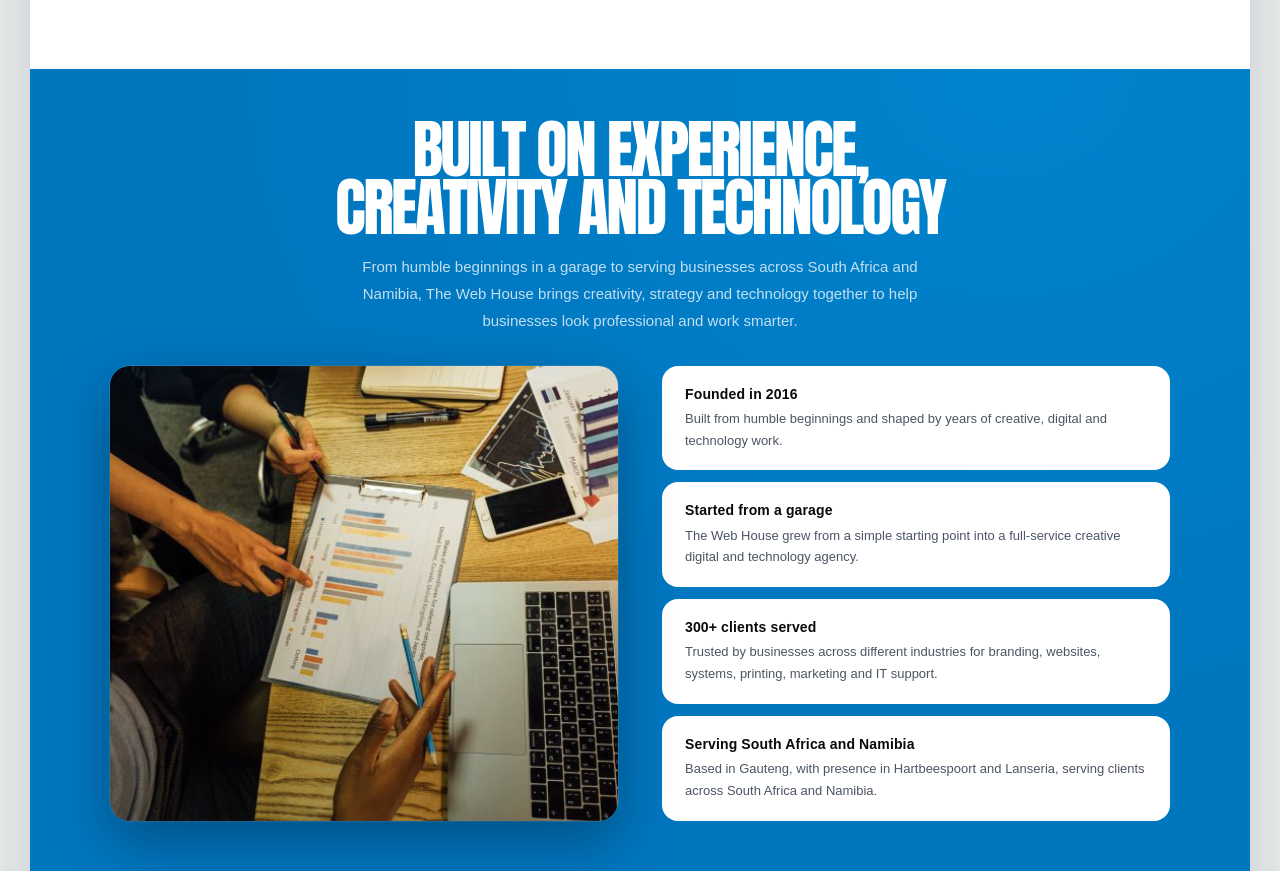
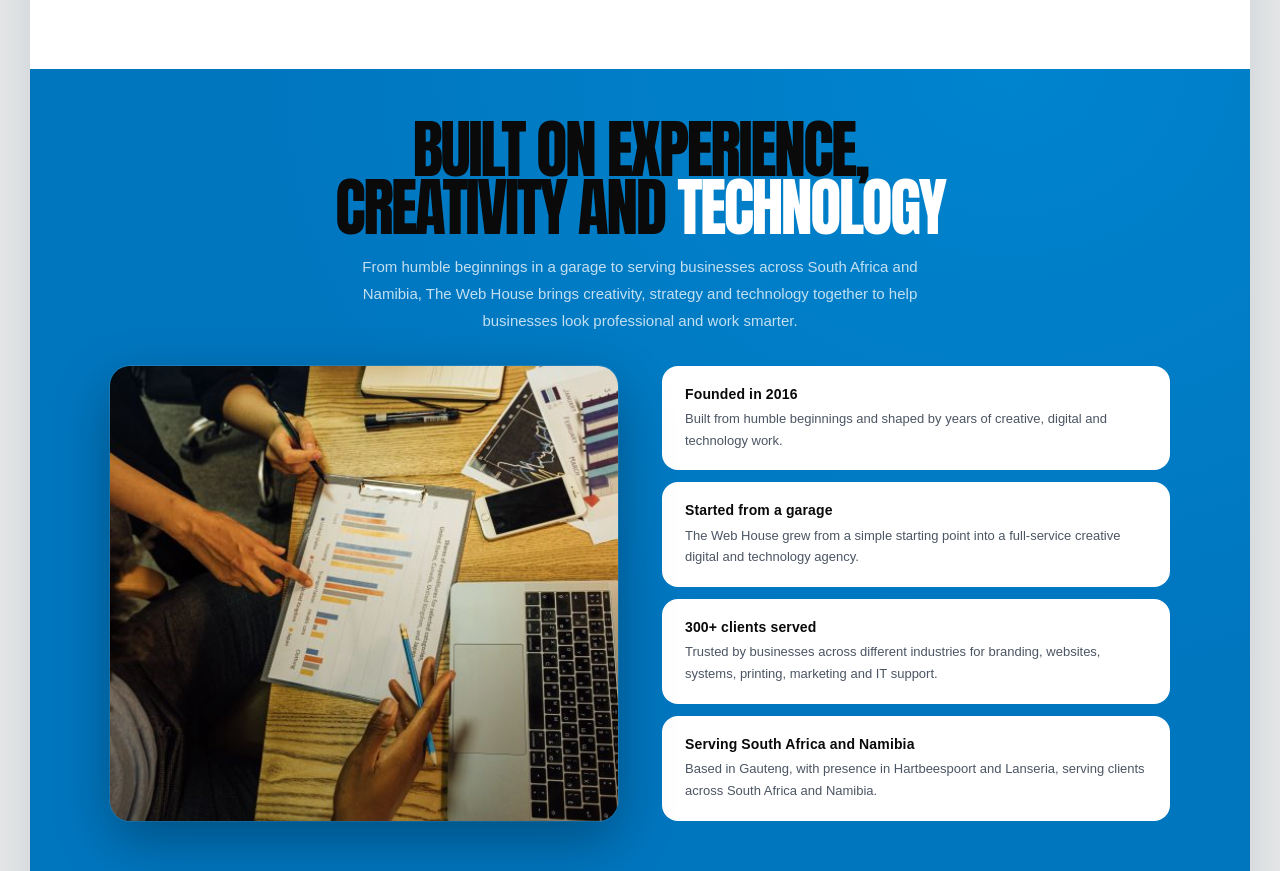
Before and after one commit to mbtmathe-star/webhouse-design, a React (Vite) app: page / in a window 1280 px wide. Shown: the part 2980-3851 px from the top of the page. Built offline with nearby package versions, Linux system fonts and the light colour scheme.

Commit message:
Split trust heading colour: black text, white Technology

```diff
--- a/src/components/sections/TrustSection.jsx
+++ b/src/components/sections/TrustSection.jsx
@@ -35,7 +35,7 @@ export default function TrustSection() {
         {/* ─── Header ─── */}
         <div className={styles.header}>
           <h2 className={styles.heading}>
-            Built on Experience,<br />Creativity and Technology
+            Built on Experience,<br />Creativity and <span className={styles.headingWhite}>Technology</span>
           </h2>
           <p className={styles.sub}>
             From humble beginnings in a garage to serving businesses across South Africa
--- a/src/components/sections/TrustSection.module.css
+++ b/src/components/sections/TrustSection.module.css
@@ -34,8 +34,12 @@
   font-size: clamp(34px, 5vw, 68px);
   line-height: .9;
   letter-spacing: -.04em;
+  color: #0a0a0a;
+  margin: 0 0 16px;
+}
+
+.headingWhite {
   color: #fff;
-  margin: 0 0 16px;
 }
 
 .sub {
```
